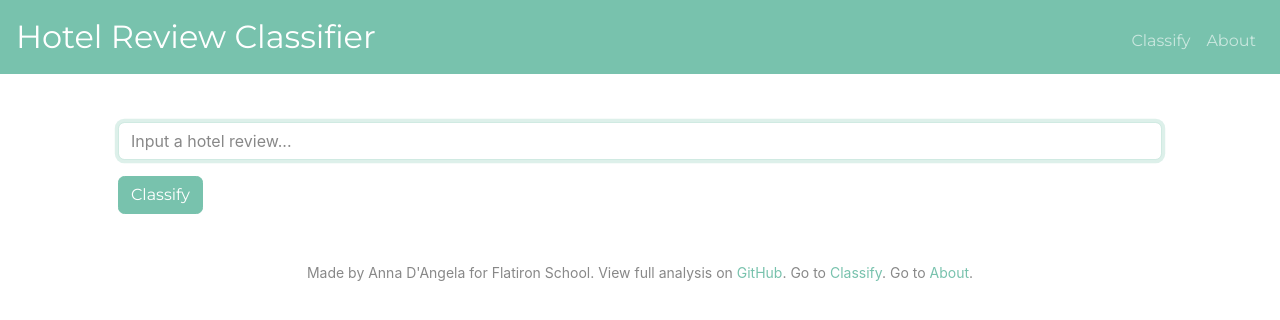
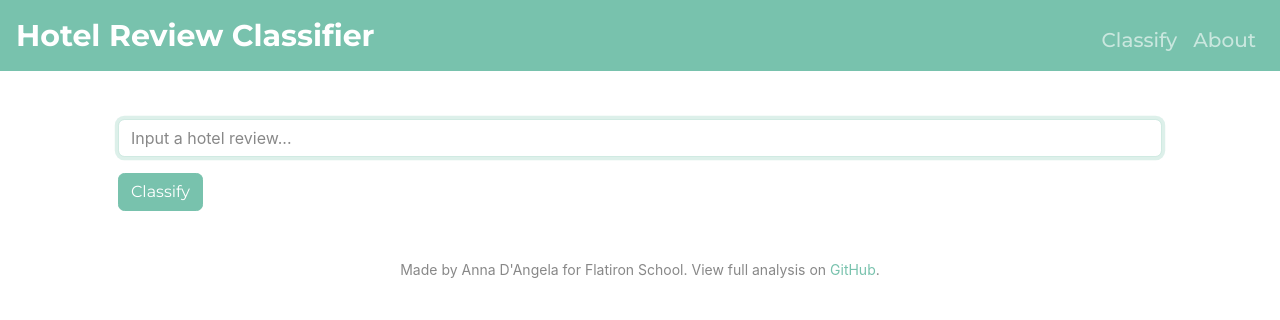
Before and after one commit to anna-dang/review_app, a Flask app: page / in a window 1280 px wide. Shown: the top 320 px of the page. Run offline with Flask 2, Linux system fonts and the light colour scheme; parts of the project's set-up code (start-up, migrations or seed data) failed here and were passed over; some libraries are stand-ins or nearby versions.

Commit message:
push demo gifs

```diff
--- a/static/styles.css
+++ b/static/styles.css
@@ -1,8 +1,3 @@
-nav .navbar-brand
-{
-    font-size: xx-large;
-}
-
 main
 {
     /* scroll horizontally as needed */
--- a/templates/layout.html
+++ b/templates/layout.html
@@ -10,6 +10,10 @@
         <!-- alternative themes at https://bootswatch.com/ -->
         <link href="https://stackpath.bootstrapcdn.com/bootswatch/4.5.2/minty/bootstrap.min.css" rel="stylesheet">
 
+        <!-- header font -->
+        <link rel="preconnect" href="https://fonts.gstatic.com">
+        <link href="https://fonts.googleapis.com/css2?family=Montserrat:wght@700&display=swap" rel="stylesheet">
+
         <!-- modifications to bootstrap -->
         <link href="../static/styles.css" rel="stylesheet">
 
@@ -18,24 +22,15 @@
 
     <body>
         <nav class="navbar navbar-expand-md navbar-dark bg-primary">
-            <a class="navbar-brand" href="/">Hotel Review Classifier</a>
-            <button aria-controls="navbar" aria-expanded="false" aria-label="Toggle navigation"
-            class="navbar-toggler" data-target="#navbar" data-toggle="collapse" type="button">
-                <span class="navbar-toggler-icon"></span>
-            </button>
-            <div class="collapse navbar-collapse" id="navbar">
-                 <!--<ul class="nav nav-tabs ml-auto mt-2">
-                    <li class="nav-item">
-                      <a class="nav-link"" data-toggle="tab" href="/">Classify</a>
-                    </li>
-                    <li class="nav-item">
-                      <a class="nav-link" data-toggle="tab" href="/about">About</a>
-                    </li>
-                </ul> -->
-
+            <a class="navbar-brand" style = "font-family: 'Montserrat', sans-serif; font-size: 30px; font-weight: 600"
+                    href="/" >Hotel Review Classifier</a>
                     <ul class="navbar-nav ml-auto mt-2">
-                        <li class="nav-item"><a class="nav-link" href="/">Classify</a></li>
-                        <li class="nav-item"><a class="nav-link" href="/about">About</a></li>
+                        <li class="nav-item"><a class="nav-link"
+                            style="font-family: 'Montserrat', sans-serif; font-size: 20px; font-weight: 500"
+                            href="/">Classify</a></li>
+                        <li class="nav-item"><a class="nav-link"
+                            style="font-family: 'Montserrat', sans-serif; font-size: 20px; font-weight: 500"
+                            href="/about">About</a></li>
                     </ul>
             </div>
         </nav>
@@ -48,7 +43,6 @@
         <footer class="small text-center text-muted">
            Made by Anna D'Angela for Flatiron School. View full analysis on
            <a href="https://github.com/anna-dang/mod05-capstone-NLP">GitHub</a>.
-           Go to <a href="/">Classify</a>. Go to <a href="/about">About</a>.
         </footer>
         </br>
     </body>
```
Also changed, not shown: README.md, images/flag.gif (added), images/pass.gif (added).
